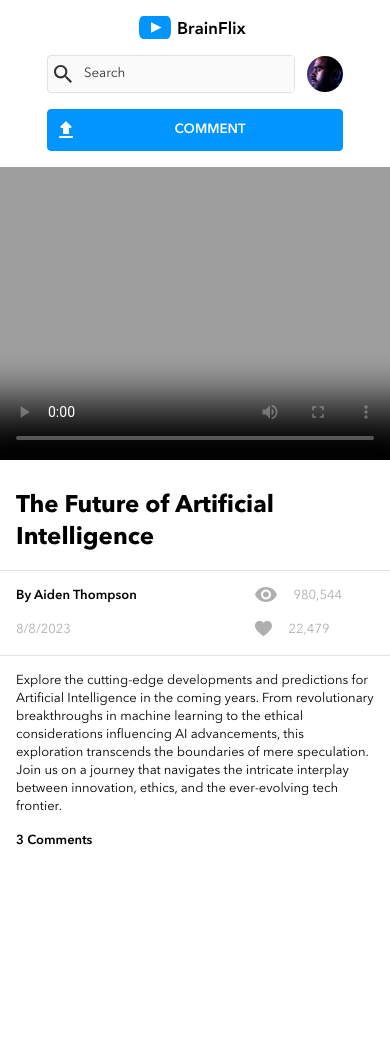
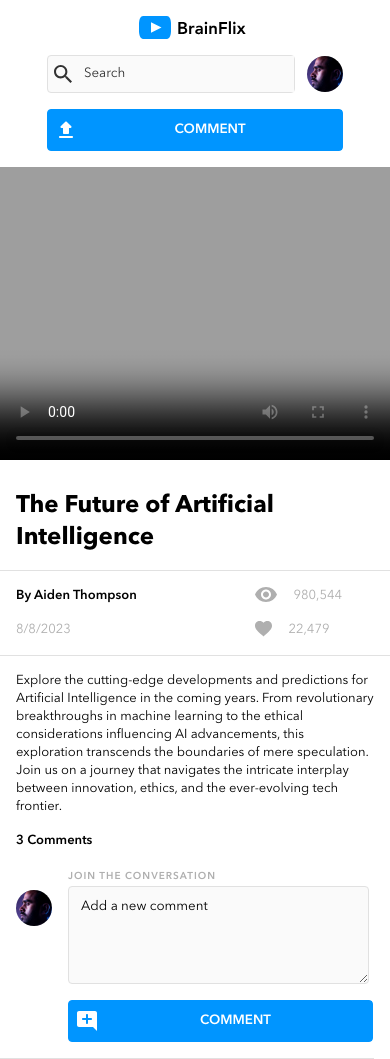
Before and after one commit to mcneilr2/robyn-mcneil-brainflix, a React (Vite) app: page / in a window 390 px wide. Before the commit the page ends 866 px from the top, so only its background shows below. Built offline with nearby package versions, Linux system fonts and the light colour scheme.

Commit message:
comment form mobile and tablet styling complete

```diff
--- a/src/App.jsx
+++ b/src/App.jsx
@@ -19,7 +19,7 @@ function App() {
     <article className = "current-video__section">
       <VideoPlayer activeVideoId={activeVideoId} data={data} />
       <VideoDetails activeVideoId={activeVideoId} data={data} />
-      {/* <CommentsForm activeVideoId={activeVideoId} data={data} /> */}
+      <CommentsForm activeVideoId={activeVideoId} data={data} />
     </article>
     </>
   )
```
